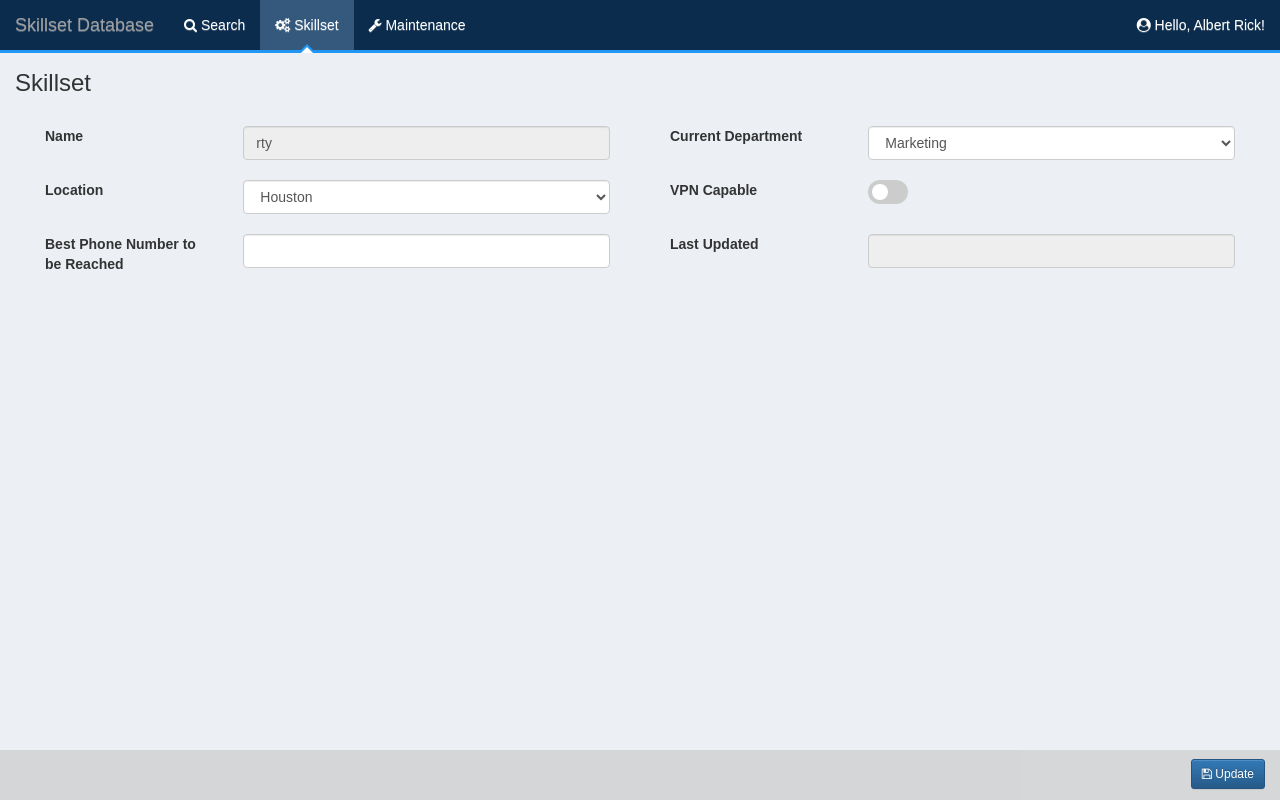
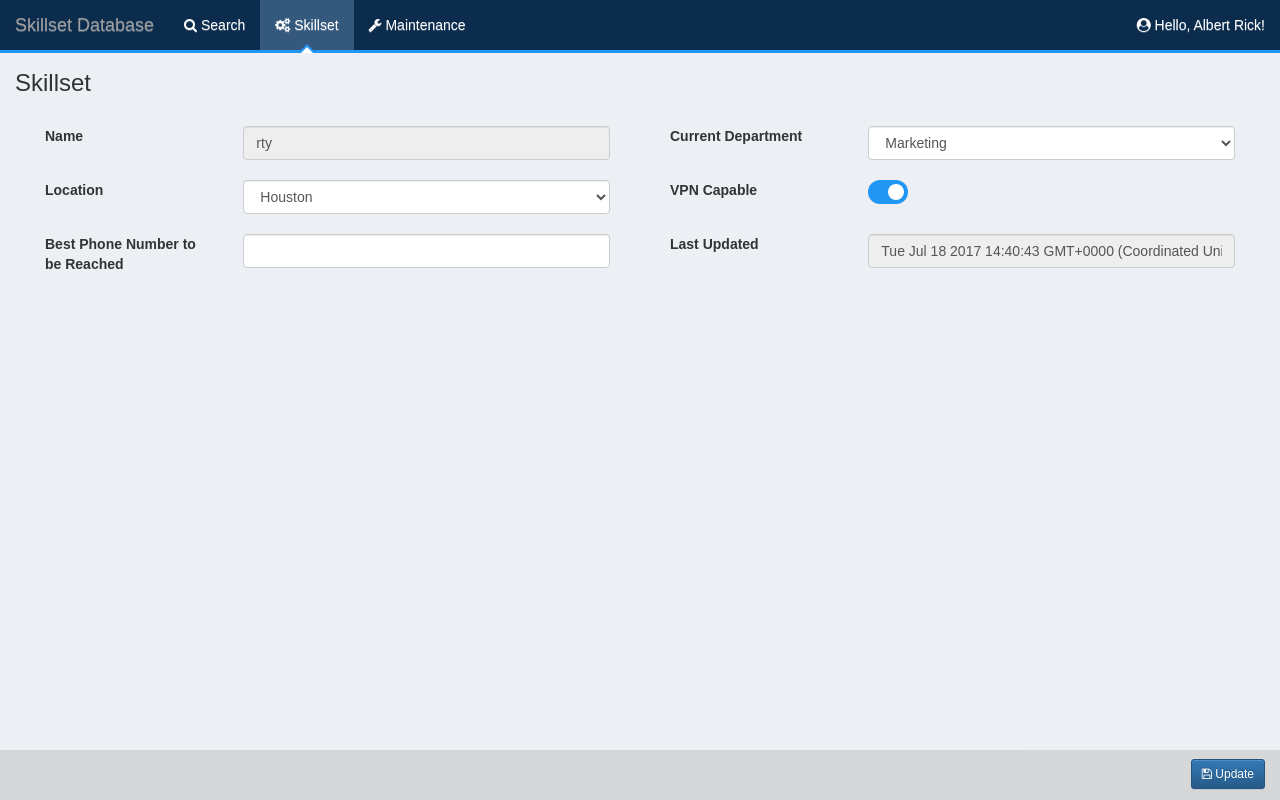
Before and after one commit to iamerosniko/Proto01, an Angular app: page /#/skillset in a window 1280 px wide. Built offline with nearby package versions, Linux system fonts and the light colour scheme.

Commit message:
mod_skillset
finish form modeling

```diff
--- a/src/app/mod_skillset/skillset.component.html
+++ b/src/app/mod_skillset/skillset.component.html
@@ -51,7 +51,11 @@
                         <label class="control-label col-md-4">VPN Capable</label>
                         <div class="col-md-8">
                             <label class="switch">
-                                <input class="fieldSelection" type="checkbox" />
+                                <input
+                                        class="fieldSelection"
+                                        type="checkbox"
+                                        [formControl]="skillsetFrm.get('VPN')"
+                                        [(ngModel)]="acs.VPN"/>
                                 <div class="slider round"></div>
                             </label>
                             <br />
@@ -63,7 +67,12 @@
                     <div class="col-md-6">
                         <label class="control-label col-md-4">Best Phone Number to be Reached</label>
                         <div class="col-md-8">
-                            <input type="text" class="form-control" />
+                            <input
+                                    type="text"
+                                    class="form-control"
+                                    [formControl]="skillsetFrm.get('PhoneNumber')"
+                                    [(ngModel)]="acs.PhoneNumber"
+                                    maxlength="20"/>
                             <br />
                         </div>
                     </div>
@@ -71,7 +80,11 @@
                         <label class="control-label col-md-4">Last Updated</label>
                         <div class="col-md-8">
                             <!--auto generated-->
-                            <input type="text" class="form-control" disabled />
+                            <input
+                                    type="text"
+                                    class="form-control"
+                                    [formControl]="skillsetFrm.get('UpdatedOn')"
+                                    [(ngModel)]="acs.UpdatedOn" />
                             <br />
                         </div>
                     </div>
--- a/src/app/mod_skillset/skillset.component.ts
+++ b/src/app/mod_skillset/skillset.component.ts
@@ -16,12 +16,16 @@ export class SkillSetComponent {
   acs: Associate;
   departments: any;
   locations: any;
+  dateToday: Date;
 
   constructor(fb: FormBuilder  ){
     this.skillsetFrm = fb.group({
-      'UserName': [{value: '', disabled: true}, Validators.required],
+      'UserName': [{value: '', disabled: true}],
       'Department': [1],
-      'Location': [1]
+      'Location': [1],
+      'VPN': [false],
+      'PhoneNumber': ['',Validators.maxLength(20)],
+      'UpdatedOn': [{value: new Date(), disabled: true}]
     });
   }
 
@@ -30,12 +34,13 @@ export class SkillSetComponent {
       0,
       "rty",
       "",
-      false,
+      true,
       2,
       3,
       new Date(),
       false
     );
+
 
     this. departments = [
        {id: 1, name: "Admin"},
```
